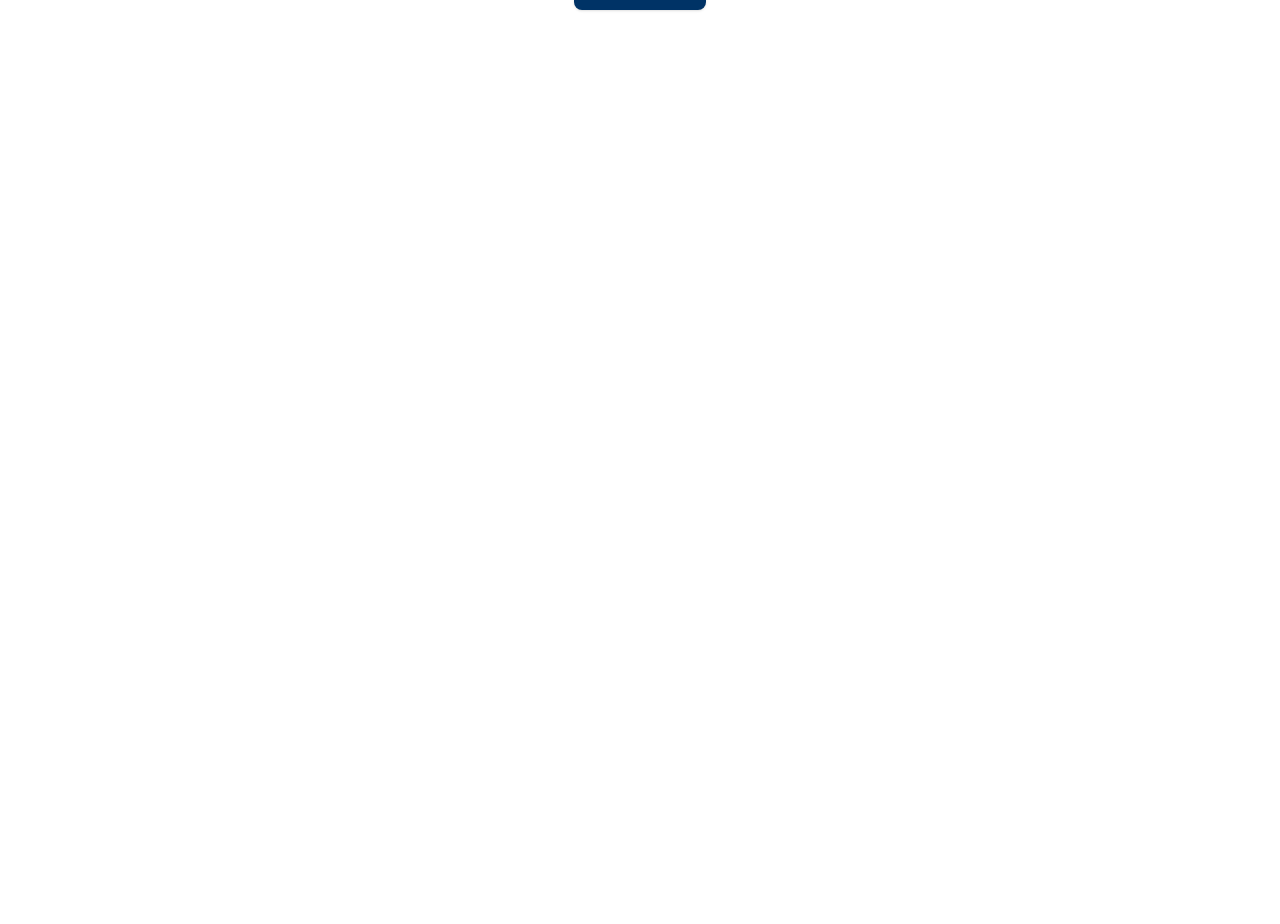
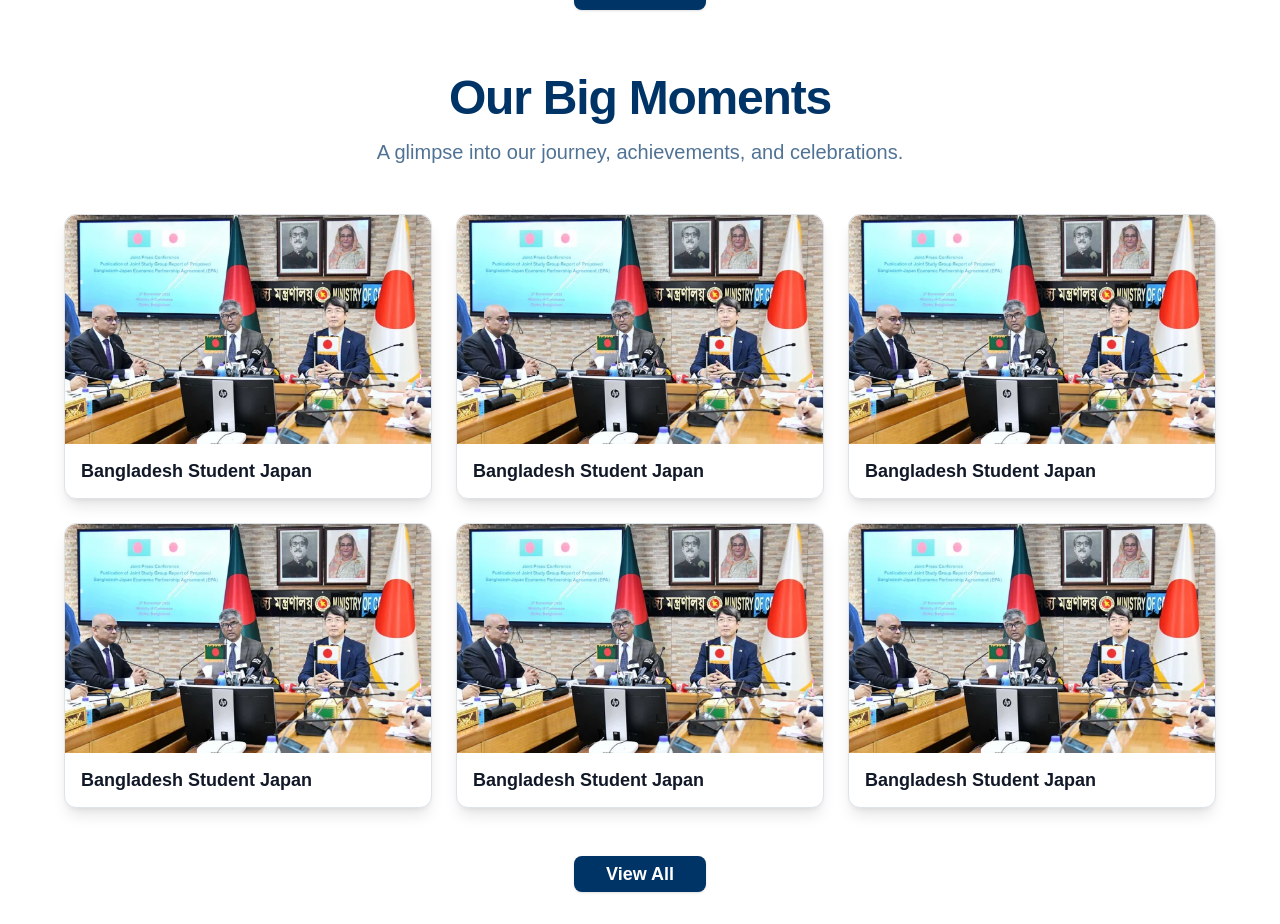
Before and after one commit to sakib-xrz/bssaj-frontend, a Next.js app: page / in a window 1280 px wide. Shown: the part 4660-5584 px from the top of the page. Before the commit the page ends 4702 px from the top, so only its background shows below. Built offline with nearby package versions, Linux system fonts and the light colour scheme.

Commit message:
big-moments component done

```diff
--- /dev/null
+++ b/app/(public)/_components/big-moments.tsx
@@ -0,0 +1,94 @@
+import React from "react";
+import Image from "next/image";
+import { Card, CardContent } from "@/components/ui/card";
+import { Button } from "@/components/ui/button";
+import Container from "@/components/shared/container";
+
+interface MomentCardProps {
+  id: string;
+  imageSrc: string;
+  title: string;
+}
+
+const momentCards: MomentCardProps[] = [
+  {
+    id: "1",
+    imageSrc: "/images/moments.png",
+    title: "Bangladesh Student Japan",
+  },
+  {
+    id: "2",
+    imageSrc: "/images/moments.png",
+    title: "Bangladesh Student Japan",
+  },
+  {
+    id: "3",
+    imageSrc: "/images/moments.png",
+    title: "Bangladesh Student Japan",
+  },
+  {
+    id: "4",
+    imageSrc: "/images/moments.png",
+    title: "Bangladesh Student Japan",
+  },
+  {
+    id: "5",
+    imageSrc: "/images/moments.png",
+    title: "Bangladesh Student Japan",
+  },
+  {
+    id: "6",
+    imageSrc: "/images/moments.png",
+    title: "Bangladesh Student Japan",
+  },
+];
+
+const OurBigMoments: React.FC = () => {
+  return (
+    <Container className="py-12 flex flex-col items-center">
+      {/* Top Section: Heading and Paragraph */}
+      <div className="text-center mb-12">
+        <h1 className="text-4xl md:text-5xl font-extrabold text-primary mb-4 tracking-tight">
+          Our Big Moments
+        </h1>
+        <p className="text-lg md:text-xl text-muted-foreground max-w-3xl mx-auto leading-relaxed">
+          A glimpse into our journey, achievements, and celebrations.
+        </p>
+      </div>
+
+      {/* Moment Cards Grid */}
+      <div className="grid grid-cols-1 sm:grid-cols-2 lg:grid-cols-3 gap-6 w-full max-w-6xl mb-12">
+        {momentCards.map((moment) => (
+          <Card
+            key={moment.id}
+            className="flex flex-col rounded-xl shadow-lg hover:shadow-xl transition-shadow duration-300 transform hover:-translate-y-1"
+          >
+            <CardContent className="p-0">
+              <div className="relative w-full aspect-[16/10]">
+                <Image
+                  src={moment.imageSrc}
+                  alt={moment.title}
+                  fill
+                  className="rounded-t-xl object-cover"
+                  sizes="(max-width: 768px) 100vw, (max-width: 1200px) 50vw, 33vw"
+                />
+              </div>
+              <div className="p-4">
+                <h3 className="text-lg font-semibold text-gray-900 leading-tight">
+                  {moment.title}
+                </h3>
+              </div>
+            </CardContent>
+          </Card>
+        ))}
+      </div>
+
+      {/* View All Button */}
+      <Button className="bg-primary text-white font-bold py-3 px-8 rounded-lg transition-colors duration-200 text-lg">
+        View All
+      </Button>
+    </Container>
+  );
+};
+
+export default OurBigMoments;
--- a/app/(public)/page.tsx
+++ b/app/(public)/page.tsx
@@ -8,6 +8,7 @@
 import SupportMission from "./_components/support-mission";
 import ReadOurBlog from "./_components/read-our-blog";
 import OurTrustedClients from "./_components/trusted-client";
+import OurBigMoments from "./_components/big-moments";
 
 export default function Home() {
   return (
@@ -20,6 +21,7 @@
       <SupportMission />
       <ReadOurBlog />
       <OurTrustedClients />
+      <OurBigMoments />
     </div>
   );
 }
```
Also changed, not shown: public/images/moments.png (added).
